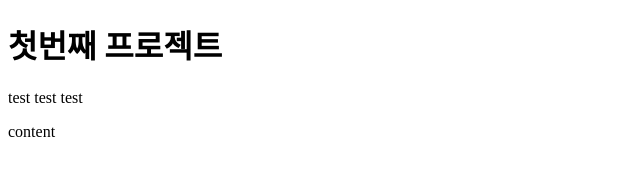
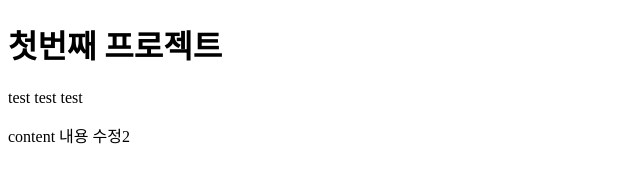
Before and after one commit to junhui77/git-test, a plain HTML site: page index.html in a window 1280 px wide. Shown: the whole page, without its empty margins (0-640 px from the left). Drawn offline with Linux system fonts and the light colour scheme.

Commit message:
second commit

```diff
--- a/index.html
+++ b/index.html
@@ -9,6 +9,9 @@
 <body>
     <h1>첫번째 프로젝트</h1>
     <p>test test test</p>
-    <div>content</div>
+    <div>
+        content
+        내용 수정2
+    </div>
 </body>
 </html>
```
